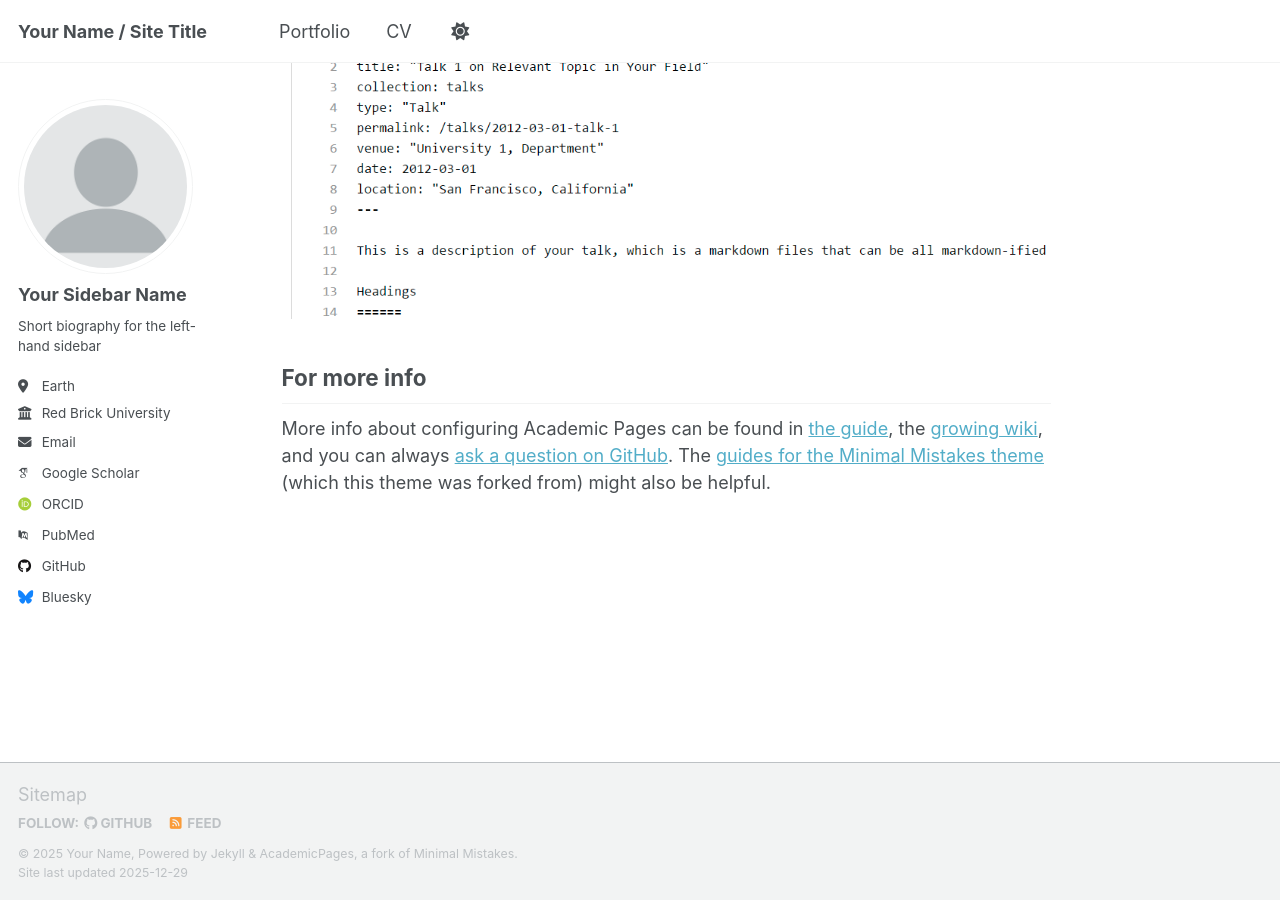
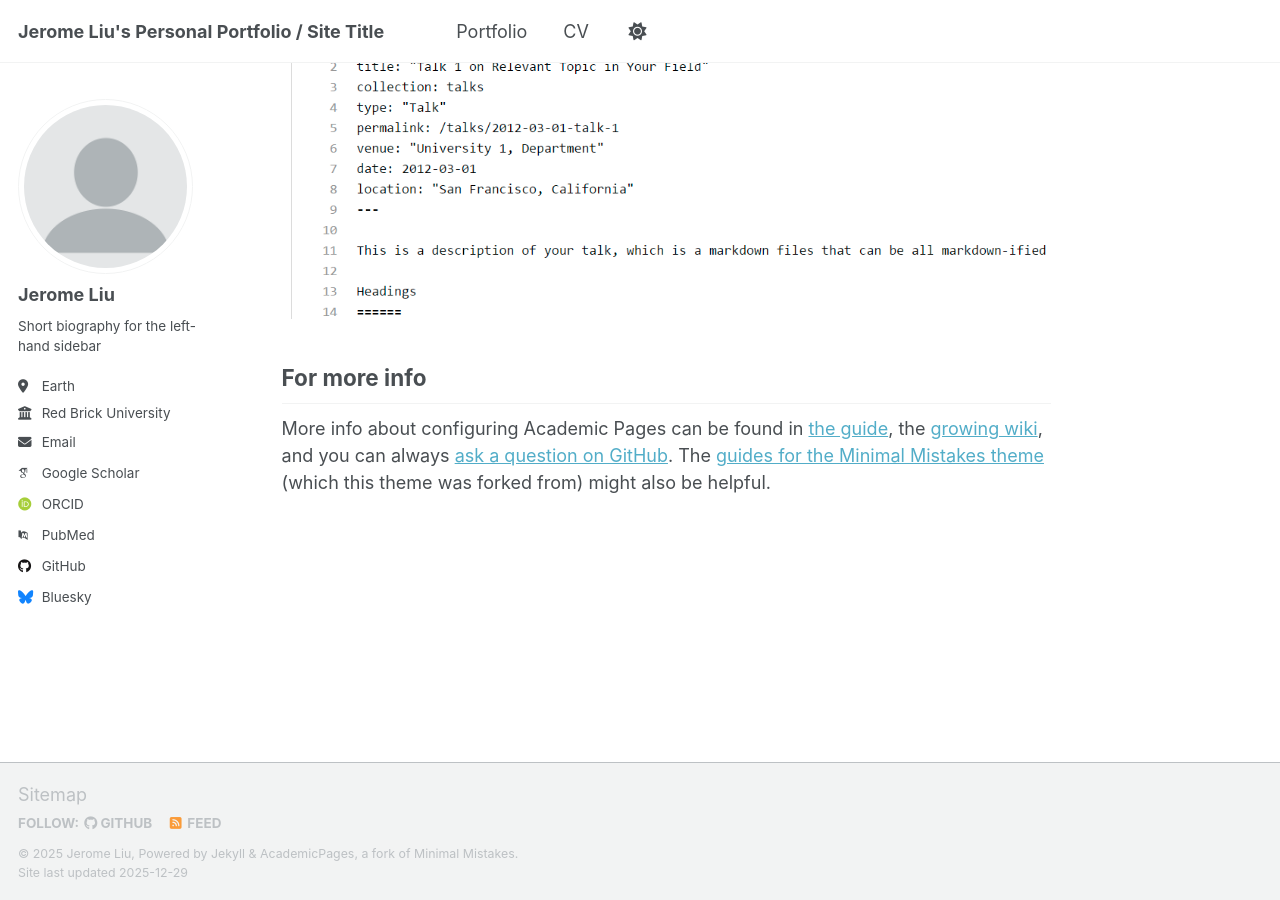
Before and after one commit to jeromezliu/jeromezliu.github.io, a Jekyll site: the page built from _pages/about.md, in a window 1280 px wide and 900 px high, scrolled down 2880 px. Built offline with Jekyll 4.4.1, drawn with Linux system fonts in a browser that asks for light colours; some web fonts are replaced; a script that is not in the unit is left out.

Commit message:
Update personal information in config file

```diff
--- a/_config.yml
+++ b/_config.yml
@@ -9,14 +9,14 @@
 # Basic Site Settings
 locale                   : "en-US"
 site_theme               : "default" # Currently available options are "default", "air"
-title                    : "Your Name / Site Title"
+title                    : "Jerome Liu's Personal Portfolio / Site Title"
 title_separator          : "-"
-name                     : &name "Your Name"
-description              : &description "Your Name's academic portfolio"   # Update this with a general description of your site, this is the default if not overridden by a page
+name                     : &name "Jerome Liu"
+description              : &description "Jerome Liu's personal portfolio"   # Update this with a general description of your site, this is the default if not overridden by a page
 url                      : https://academicpages.github.io # The base hostname & protocol for your site e.g. "https://[your GitHub username].github.io",
                                                            # or if you already have some other page hosted on Github then use "https://[your GitHub username].github.io/[Your Repo Name]"
 baseurl                  : "" # the subpath of your site, e.g. "/blog"
-repository               : "academicpages/academicpages.github.io"
+repository               : "jeromezliu/jeromezliu.github.io"
 
 # Site Author - The following control what appear as part of the author content on the side bar.
 #               If a field is blank the icon and link will not appear, otherwise it will be shown.
@@ -24,7 +24,7 @@ repository               : "academicpages/academicpages.github.io"
 author:
   # Biographic information
   avatar           : "profile.png"
-  name             : "Your Sidebar Name"
+  name             : "Jerome Liu"
   pronouns         : # example: "she/her"
   bio              : "Short biography for the left-hand sidebar"
   location         : "Earth"
```
